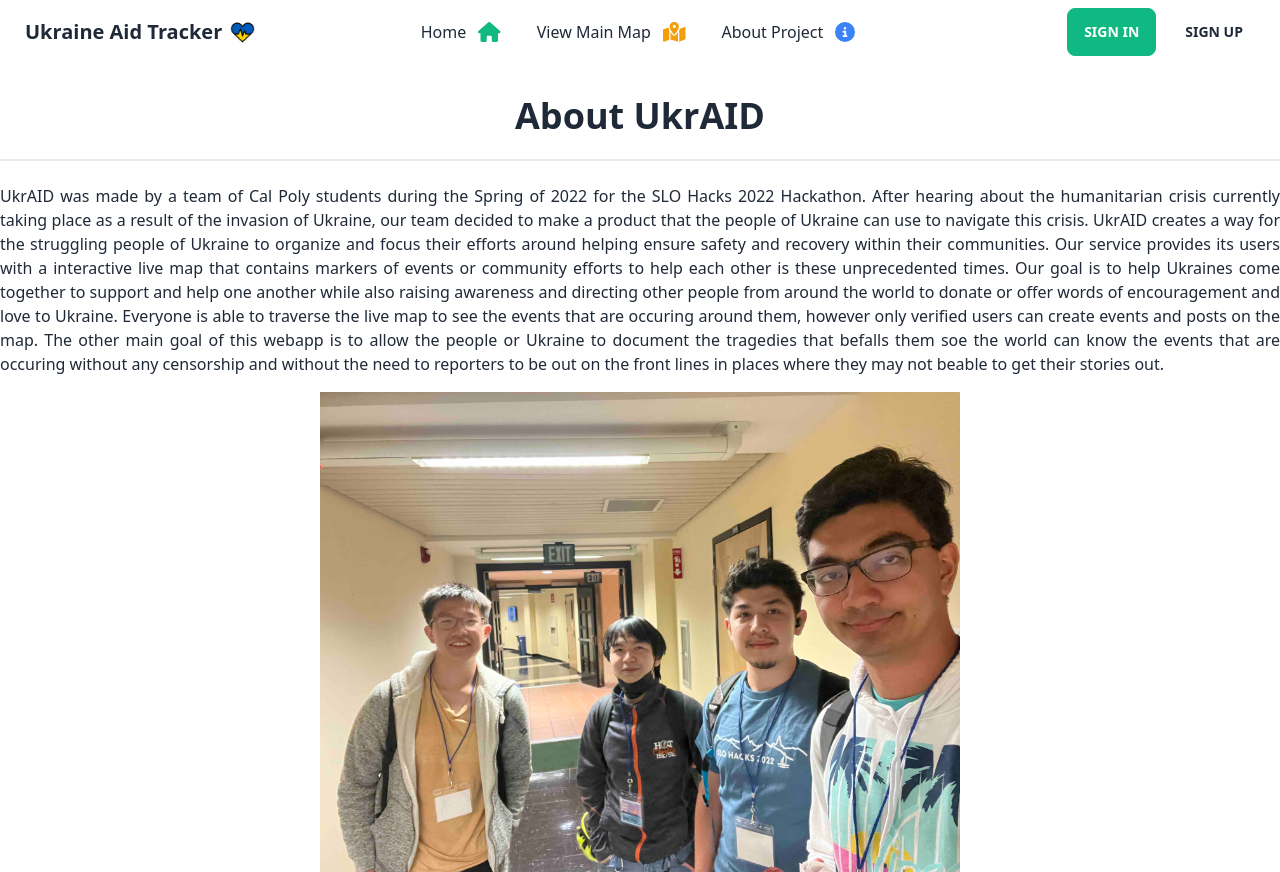
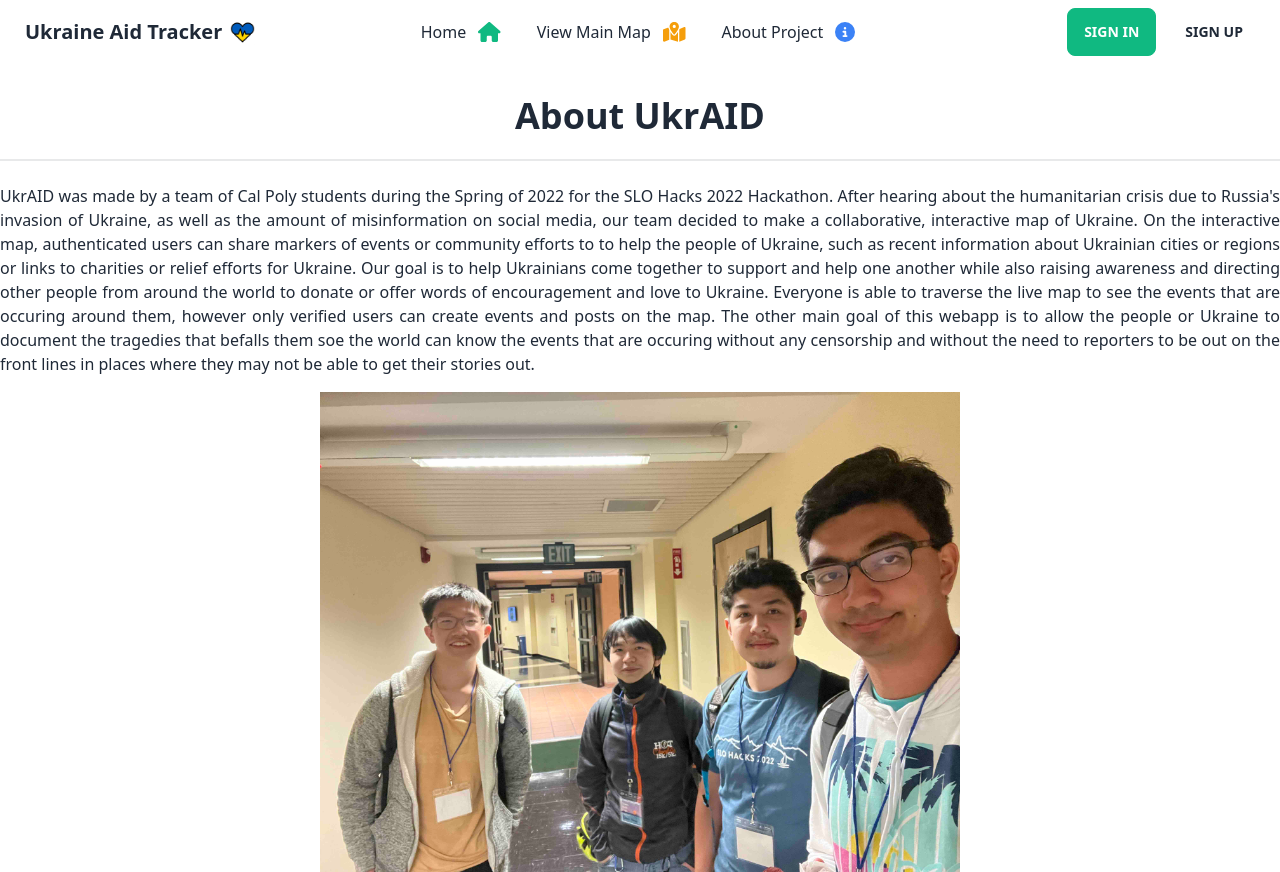
Before and after one commit to AGuyWhoIsBored/ukraid, a Next.js app: page /about in a window 1280 px wide. Built offline with nearby package versions, Linux system fonts and the light colour scheme; no server answers.

Commit message:
Update about

```diff
--- a/pages/about.tsx
+++ b/pages/about.tsx
@@ -10,16 +10,16 @@ const About: NextPage = () => {
       <div className="text-justify">
         <p>
           UkrAID was made by a team of Cal Poly students during the Spring of 2022 for the SLO Hacks 2022 Hackathon.
-          After hearing about the humanitarian crisis currently taking place as a result of the invasion of Ukraine,
-          our team decided to make a product that the people of Ukraine can use to navigate this crisis. UkrAID creates
-          a way for the struggling people of Ukraine to organize and focus their efforts around helping ensure safety and
-          recovery within their communities. Our service provides its users with a interactive live map that contains
-          markers of events or community efforts to help each other is these unprecedented times. Our goal is to help Ukraines
+          After hearing about the humanitarian crisis due to Russia's invasion of Ukraine,
+          as well as the amount of misinformation on social media, our team decided to make a collaborative,
+          interactive map of Ukraine. On the interactive map, authenticated users can share markers of events or
+          community efforts to to help the people of Ukraine, such as recent information about Ukrainian cities or regions
+          or links to charities or relief efforts for Ukraine. Our goal is to help Ukrainians
           come together to support and help one another while also raising awareness and directing other people from around the world to
           donate or offer words of encouragement and love to Ukraine. Everyone is able to traverse the live map to see the events that
           are occuring around them, however only verified users can create events and posts on the map. The other main goal of this webapp
           is to allow the people or Ukraine to document the tragedies that befalls them soe the world can know the events that are occuring
-          without any censorship and without the need to reporters to be out on the front lines in places where they may not beable to get
+          without any censorship and without the need to reporters to be out on the front lines in places where they may not be able to get
           their stories out.
         </p>
       </div>
```
